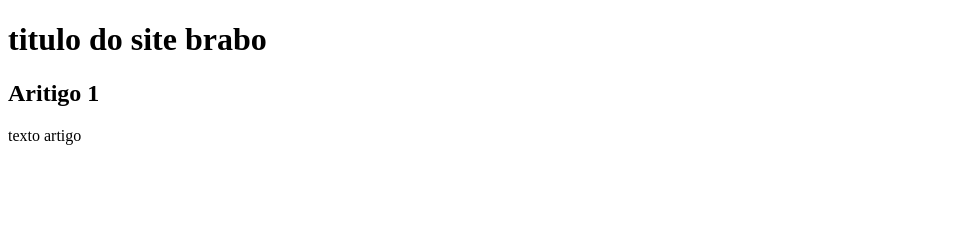
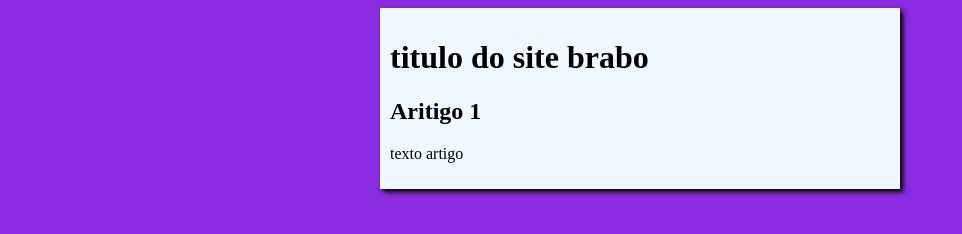
Before and after one commit to ViniciusMelo-py/Projeto-site, a plain HTML site: page index.html in a window 1280 px wide. Shown: the whole page, without its empty margins (0-962 px from the left). Drawn offline with Linux system fonts and the light colour scheme.

Commit message:
design do projeto

```diff
--- /dev/null
+++ b/estilos/style.css
@@ -0,0 +1,17 @@
+{^
+    font-family: arial;
+    font-size: 16px;
+}
+
+body {
+    background-color: blueviolet;
+
+}
+
+main{
+    background-color: aliceblue;
+    width: 500px;
+    margin: auto;
+    padding: 10px;
+    box-shadow: 3px 3px 5px black;
+}
--- a/index.html
+++ b/index.html
@@ -4,6 +4,7 @@
     <meta charset="UTF-8">
     <meta name="viewport" content="width=device-width, initial-scale=1.0">
     <title>titulo brabo</title>
+    <link rel="stylesheet" href="estilos/style.css">
 </head>
 <body>
    <main>
```
